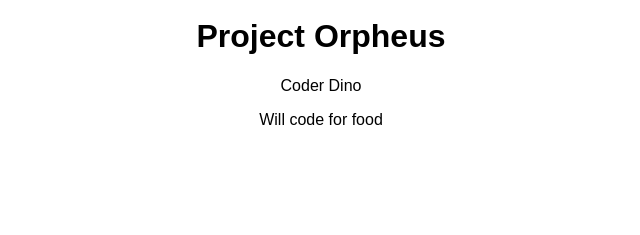
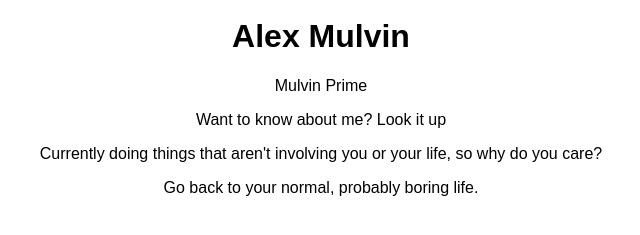
Before and after one commit to mulvin-prime/mulvin-prime.github.io, a plain HTML site: page index.html in a window 1280 px wide. Shown: the part 161-396 px from the top of the page, without its empty margins (319-959 px from the left). Drawn offline with Linux system fonts and the light colour scheme.

Commit message:
Sucka a thing, probably a popsicle

```diff
--- a/index.html
+++ b/index.html
@@ -4,8 +4,10 @@
     </head>
     <body>
         <img src="https://github.com/hackclub/dinosaurs/raw/master/smart_dinosaur_docs.png">
-        <h1>Project Orpheus</h1>
-        <p>Coder Dino</p>
-        <p>Will code for food</p>
+        <h1>Alex Mulvin</h1>
+        <p>Mulvin Prime</p>
+        <p>Want to know about me? Look it up</p>
+        <p>Currently doing things that aren't involving you or your life, so why do you care?</p>
+        <p>Go back to your normal, probably boring life.</p>
     </body>
 </html>
```
